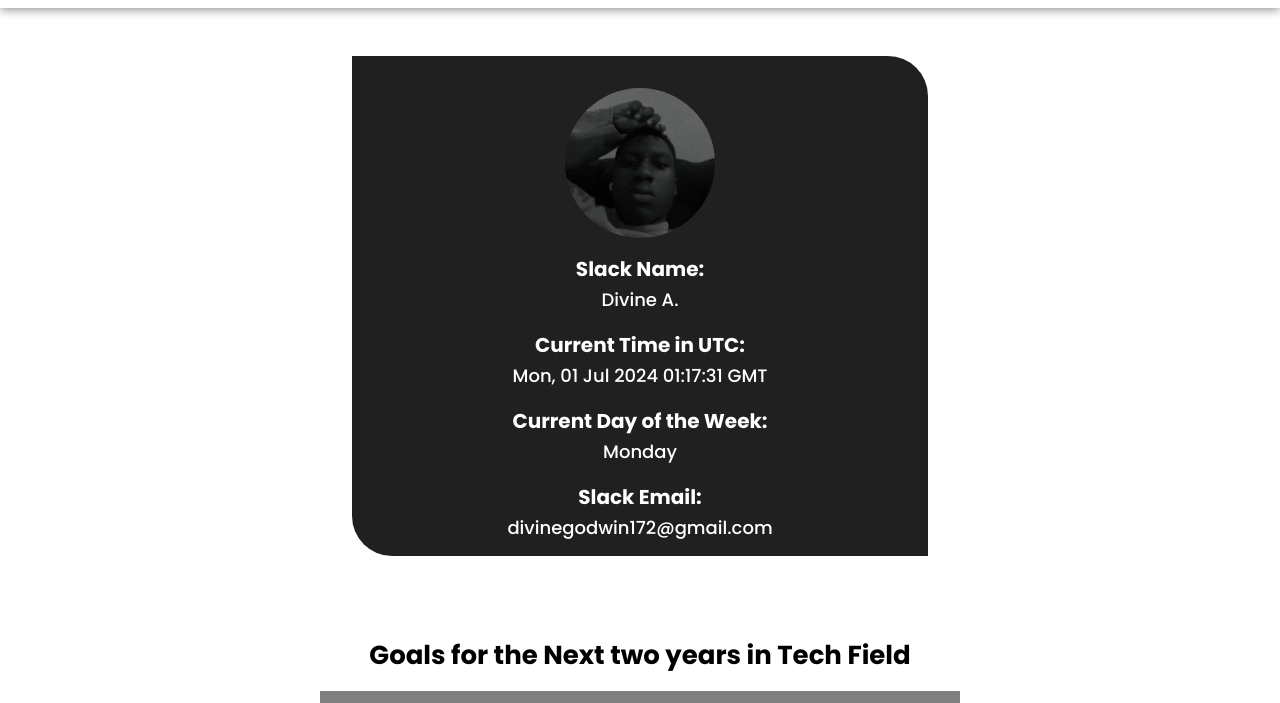
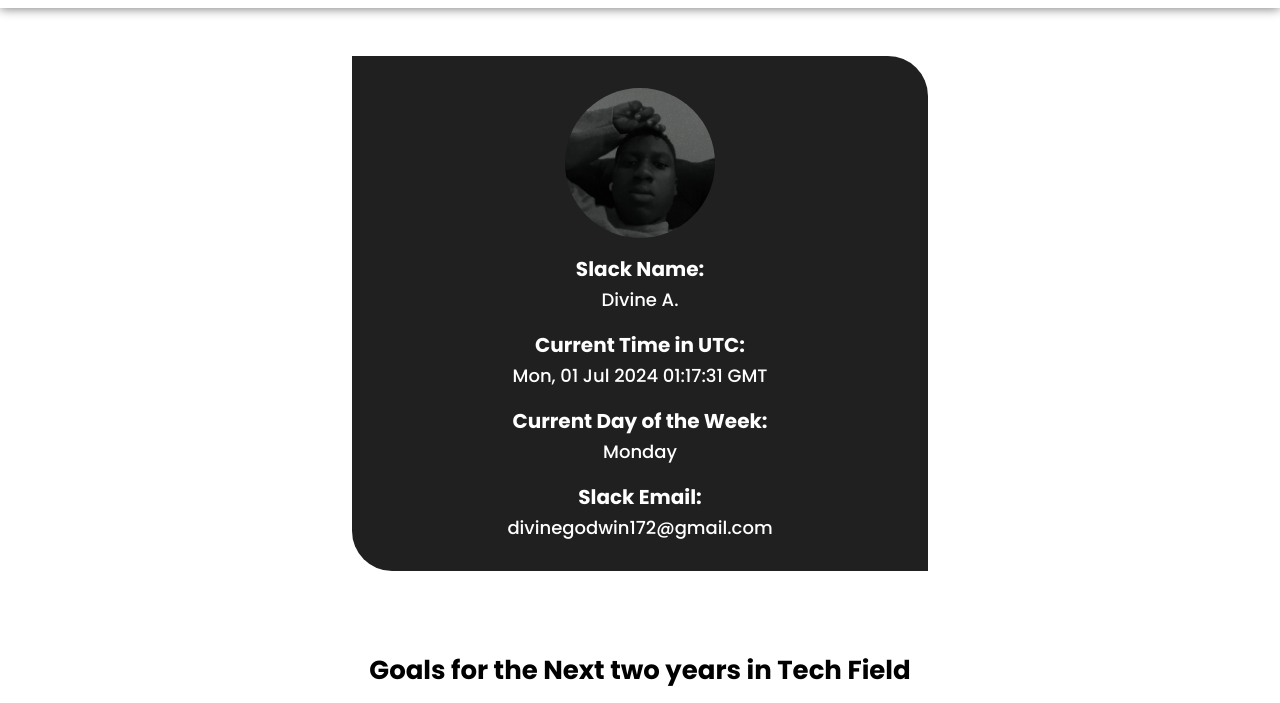
Before and after one commit to divinegodwin/HNG-Task-1, a plain HTML site: page index.html in a window 1280 px wide. Shown: the part 72-775 px from the top of the page. Drawn offline with Linux system fonts and the light colour scheme.

Commit message:
new commit

```diff
--- a/style.css
+++ b/style.css
@@ -36,7 +36,7 @@ body{
     padding-top: 2rem;
     border-bottom-left-radius: 40px;
     border-top-right-radius: 40px;
-    height: 500px;
+    height: 515px;
     gap: 1.3rem;
 
 }
```
